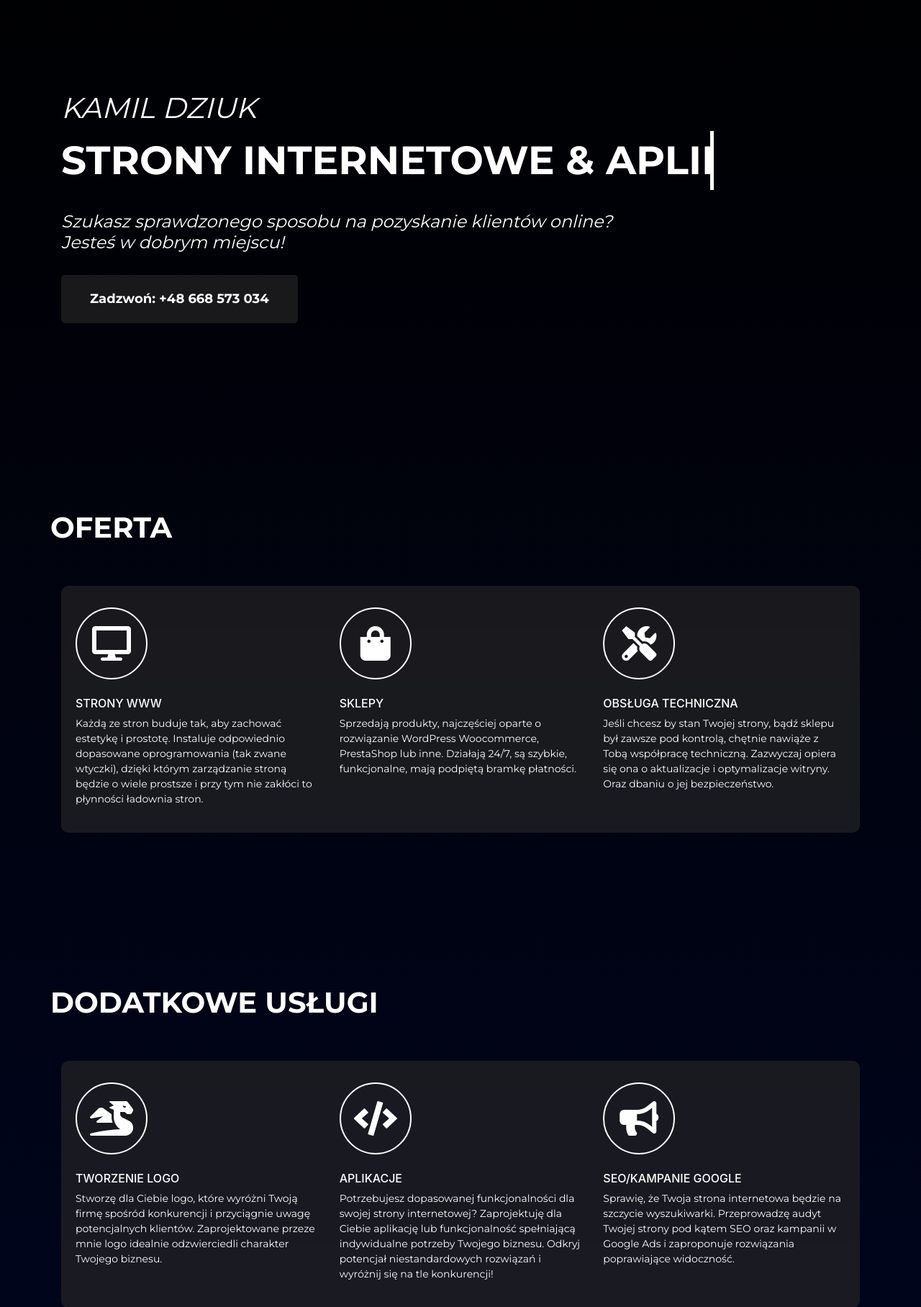
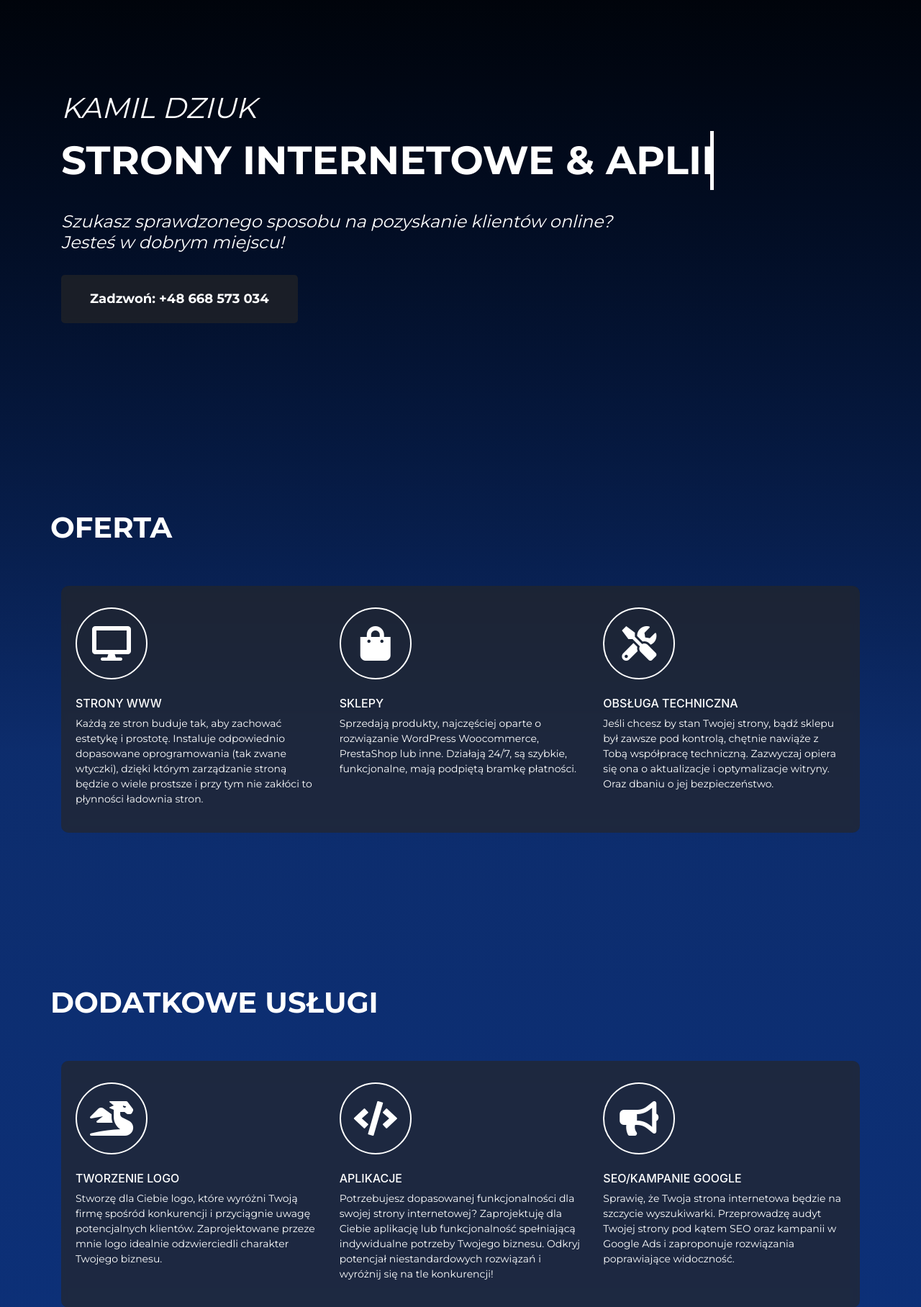
Before and after one commit to KamilDziuk/kamildziuk.github.io, a PHP site: page / in a window 1280 px wide. Shown: the part 161-1977 px from the top of the page at 72% size. Run offline with PHP 8.4, Linux system fonts and the light colour scheme; some libraries are stand-ins or nearby versions.

Commit message:
changing the whole background

```diff
--- a/style.css
+++ b/style.css
@@ -3,7 +3,7 @@
 body,
 .navbar-brand {
     color: #fff;
-    background: linear-gradient(to bottom, #000000, #010933, #021267);
+    background: linear-gradient(to bottom,#000,#012265c8,#002877C8,#002877C8,#002877C8,#002877C8,#002877C8);
 }
 #cover {
     height: 800px;
@@ -223,7 +223,7 @@
     margin-left: 10px;
 }
 #portfolio {
-
+    /* background: linear-gradient(200deg, #002877C8 0%, #002877C8 30%, #000000 100%); */
     padding: 120px 0;
 }
 .card {
@@ -240,6 +240,7 @@
 }
 
 .portfolio-content .card-subtitle {
+
     font-family: 'Montserrat', serif;
     font-size: 14px;
     font-style: italic
```
